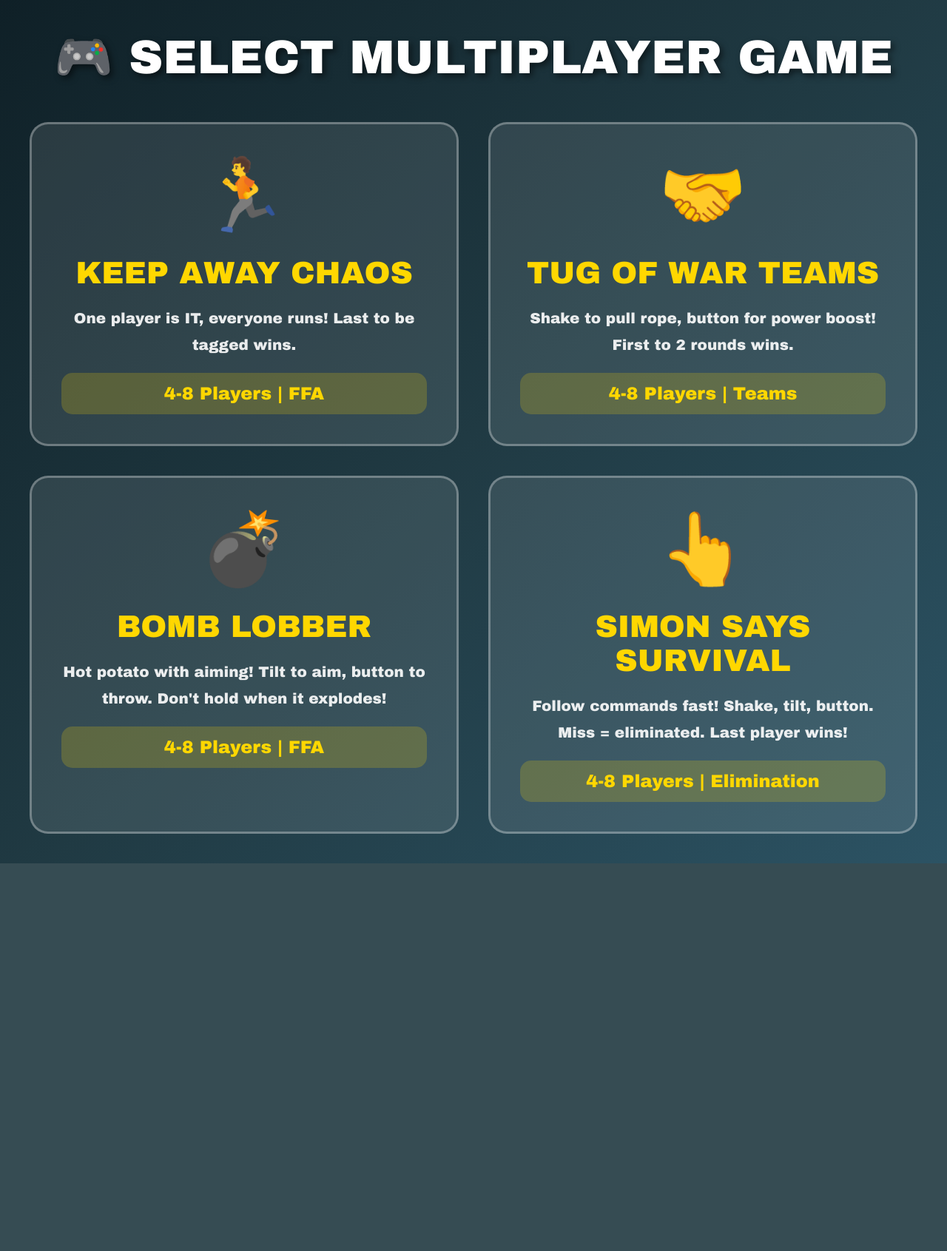
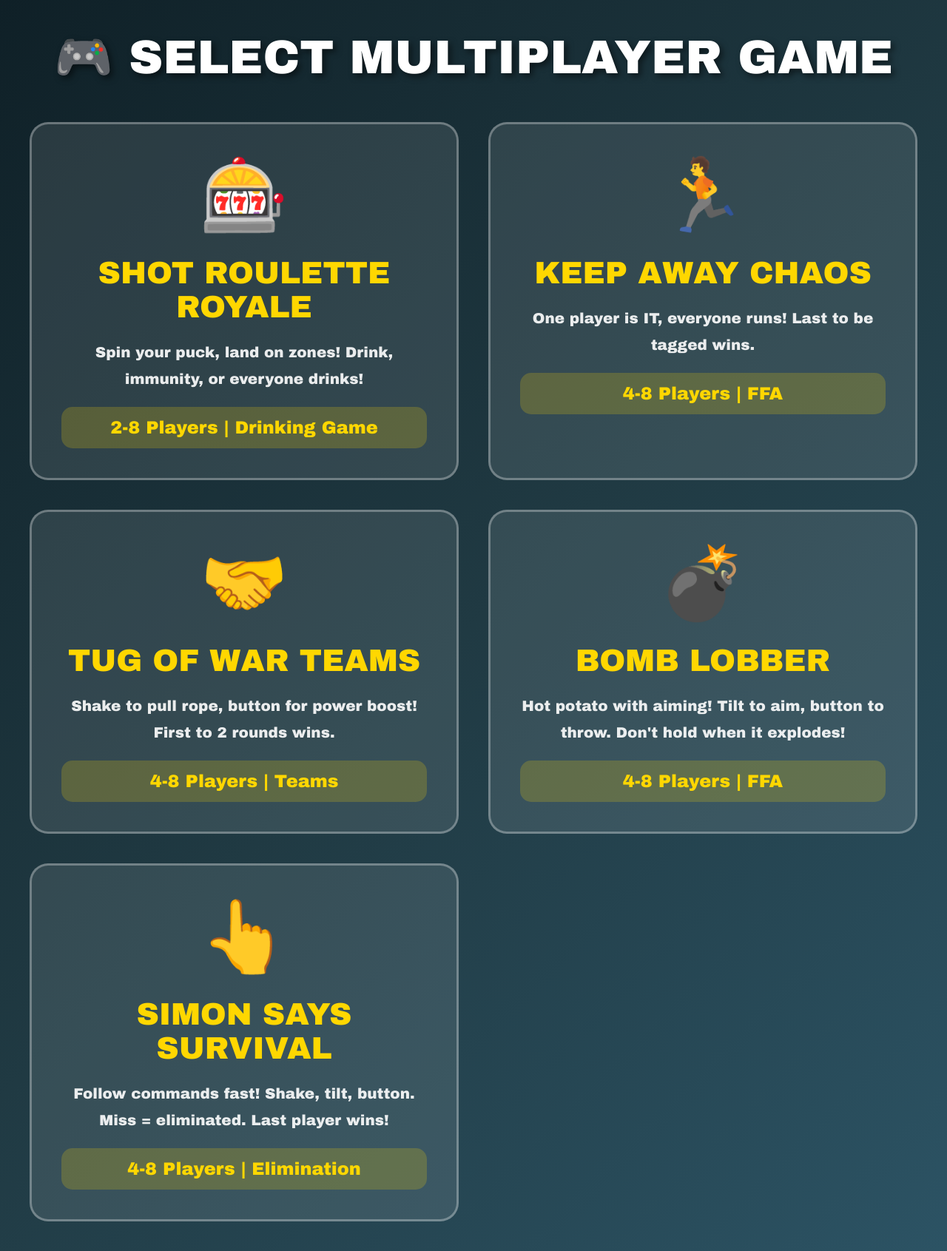
Before and after one commit to austinscip/table-wars-puck, a Flask app: page /lobby in a window 1280 px wide. Shown: the whole page at 74% size. Before the commit the page ends 1167 px from the top, so only its background shows below. Run offline with Flask 3, Linux system fonts and the light colour scheme; parts of the project's set-up code (start-up, migrations or seed data) failed here and were passed over.

Commit message:
fix: Add Shot Roulette to multiplayer lobby with player setup UI

```diff
--- a/server/templates/multiplayer_lobby.html
+++ b/server/templates/multiplayer_lobby.html
@@ -70,6 +70,15 @@
     <h1>🎮 SELECT MULTIPLAYER GAME</h1>
 
     <div class="games-grid">
+        <div class="game-card" onclick="launchGame(62)">
+            <div class="game-icon">🎰</div>
+            <div class="game-title">SHOT ROULETTE ROYALE</div>
+            <div class="game-info">
+                Spin your puck, land on zones! Drink, immunity, or everyone drinks!
+            </div>
+            <div class="player-count">2-8 Players | Drinking Game</div>
+        </div>
+
         <div class="game-card" onclick="launchGame(70)">
             <div class="game-icon">🏃</div>
             <div class="game-title">KEEP AWAY CHAOS</div>
@@ -108,19 +117,47 @@
     </div>
 
     <script>
-        function launchGame(gameId) {
-            // For demo: generate fake session ID
+        async function launchGame(gameId) {
+            if (gameId === 62) {
+                // Shot Roulette: Prompt for player names
+                const playerCount = parseInt(prompt("How many players? (2-8)", "4"));
+                if (!playerCount || playerCount < 2 || playerCount > 8) return;
+
+                const playerNames = [];
+                for (let i = 1; i <= playerCount; i++) {
+                    const name = prompt(`Player ${i} name:`, `Player ${i}`);
+                    if (!name) return;
+                    playerNames.push(name);
+                }
+
+                // Create game session
+                const response = await fetch('/multiplayer/start/62', {
+                    method: 'POST',
+                    headers: {'Content-Type': 'application/json'},
+                    body: JSON.stringify({
+                        player_ids: Array.from({length: playerCount}, (_, i) => i + 1),
+                        player_names: playerNames,
+                        rounds: 5
+                    })
+                });
+
+                const data = await response.json();
+                if (data.success) {
+                    window.location.href = '/tv/shot-roulette-royale?session=' + data.session_id;
+                } else {
+                    alert('Failed to start game: ' + data.error);
+                }
+            } else {
+                // Other games: use fake session ID
                 const sessionId = Date.now();
-
-            // Redirect to game TV display with session
                 const urls = {
                     70: '/tv/keep-away-chaos',
                     71: '/tv/tug-of-war',
                     72: '/tv/bomb-lobber',
                     73: '/tv/simon-says'
                 };
-
                 window.location.href = urls[gameId] + '?session=' + sessionId;
+            }
         }
     </script>
 </body>
```
Lines whose indentation alone changed are shown as unchanged.
